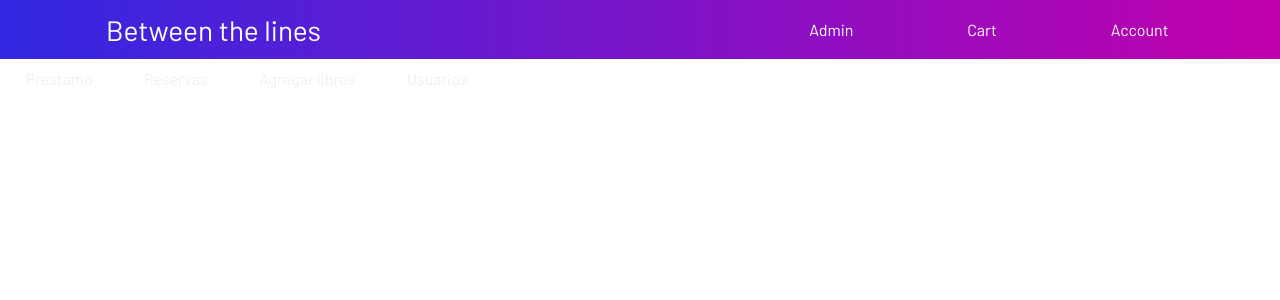
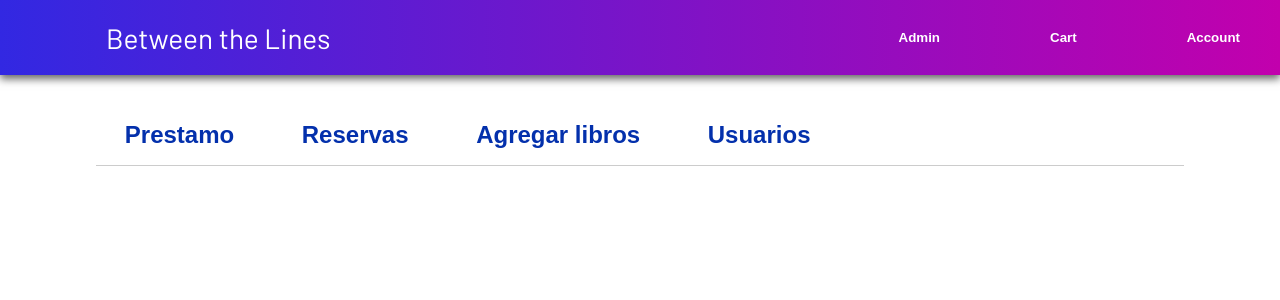
Before and after one commit to LucioWi/BibliotecaReact, a React (Vite) app in the folder biblioteca/: page / in a window 1280 px wide. Shown: the top 300 px of the page. Built offline with nearby package versions, Linux system fonts and the light colour scheme.

Commit message:
Mejorar botones
Los botones de "Prestamos" y todo eso. No se que pasó que se me vergeo todo lo que hice y solo pude recuperar hasta aca. Antes estaba mejor (mas parecido al del video).

```diff
--- a/biblioteca/index.html
+++ b/biblioteca/index.html
@@ -3,7 +3,7 @@
 
 <head>
   <meta charset="UTF-8" />
-  <link rel="icon" type="image/svg+xml" href="/hugo.png" />
+  <link rel="icon" type="image/svg+xml" href="/logo.jpeg" />
   <meta name="viewport" content="width=device-width, initial-scale=1.0" />
   <title>Biblioteca</title>
   <link rel="preconnect" href="https://fonts.googleapis.com">
--- a/biblioteca/src/App.css
+++ b/biblioteca/src/App.css
@@ -1,4 +1,5 @@
 html, body {
+  font-family: 'Barlow';
   margin: 0;
   padding: 0;
   height: 100%;
@@ -6,7 +7,6 @@ html, body {
 }
 
 body {
-  font-family: 'Barlow';
   display: flex;
   flex-direction: column;
   background-color: #ffffff;
@@ -14,15 +14,32 @@ body {
   min-width: 100vh;
   min-height: 100vh;
 }
+button {
+  border-style: none;
+}
+
+.nav-buttons button {
+  color: white;
+  background: none;
+  padding: 10px 15px;
+  cursor: pointer;
+  transition: background-color 0.3s, color 0.3s;
+}
+
+.nav-buttons button:hover {
+  color: #1f0caf;
+}
 
 header {
   background: rgb(50,40,226);
-    background: linear-gradient(90deg, rgba(50,40,226,1) 0%, rgba(194,0,173,1) 100%);
+  background: linear-gradient(90deg, rgba(50,40,226,1) 0%, rgba(194,0,173,1) 100%);
   color: white;
   padding: 10px;
+  margin-bottom: 2vh;
   text-align: center;
   min-width: 100vh;
   position: relative;
+  box-shadow: 0px 4px 8px rgba(0, 0, 0, 0.6);
 }
 
 nav {
@@ -48,8 +65,9 @@ nav {
   padding-right: 12vh;
 }
 
-.nav-buttons button {
-  color: white;
+.nav-buttons, button {
+  font-weight: 600;
+  color: #131313;
   background: none;
   padding: 10px 15px;
   cursor: pointer;
@@ -68,24 +86,59 @@ main {
   padding: 20px;
 }
 
-button {
-  border-style: none;
-  padding: 0.6em 1.2em;
-  font-size: 1em;
-  font-family: inherit;
-  background-color: #ffffff00;
-  cursor: pointer;
-  transition: border-color 0.25s;
-  margin-left: .5%;
-  margin-right: .5%;
-  color: #f0f0f0;
+.section {
+  display: flex;
+  align-items: center;
+  justify-content: flex-start;
+  margin: 0 12vh;
+  margin-top: 4vh;
+  border-bottom: 1px solid #cccccc;
+  position: relative;
 }
 
-button:hover {
-  color: #424242;
+.section-buttons {
+  border: none;
+  border-bottom: 1px solid transparent;
+  background: none;
+  cursor: pointer;
+  padding: 0.6em 1.2em;
+  font-size: 3vh;
+  color: #0330ac;
+  transition: color 0.3s, border-color 0.3s;
+  position: relative;
+  margin-right: 10px;
 }
 
-button:focus,
-button:focus-visible {
-  outline: 4px auto -webkit-focus-ring-color;
+/* Estilos para el botón seleccionado */
+.section-buttons.selected {
+  border-bottom: none; /* Quita la línea inferior */
+  color: #0330ac; /* Asegúrate de que el color sea el correcto */
 }
+
+.section-buttons.selected::before,
+.section-buttons.selected::after {
+  content: '';
+  position: absolute;
+  top: -4px;
+  height: calc(100% + 4px);
+  border: 1px solid #cccccc;
+  border-top-left-radius: 10px;
+  border-top-right-radius: 10px;
+  border-bottom: none;
+}
+
+.section-buttons.selected::before {
+  left: -8px;
+  width: calc(100% + 16px);
+  border-left: 1px solid #cccccc;
+  border-right: 1px solid #cccccc;
+  border-bottom: none; /* Quita la línea inferior */
+}
+
+.section-buttons.selected::after {
+  left: -8px;
+  width: calc(100% + 16px);
+  border-left: 1px solid #cccccc;
+  border-right: 1px solid #cccccc;
+  border-top: none; /* Quita la línea superior */
+}
--- a/biblioteca/src/App.jsx
+++ b/biblioteca/src/App.jsx
@@ -3,6 +3,7 @@ import './App.css';
 import Reservas from './components/Reservas';
 import AgregarLibros from './components/AgregarLibros';
 import Usuarios from './components/Usuarios';
+import Prestamo from './components/Prestamo';
 
 function App() {
   const [content, setContent] = useState('');
@@ -15,20 +16,25 @@ function App() {
     <div>
       <header>
         <nav>
-          <h1 className="brand">Between the lines</h1>
+          <h1 className="brand">Between the Lines</h1>
           <div className="nav-buttons">
-            <button onClick={() => handleButtonClick('Prestamo')}>Admin</button>
-            <button onClick={() => handleButtonClick('Reservas')}>Cart</button>
-            <button onClick={() => handleButtonClick('Agregar libros')}>Account</button>
+            <button onClick={() => handleButtonClick('Admin')}>Admin</button>
+            <button onClick={() => handleButtonClick('Cart')}>Cart</button>
+            <button onClick={() => handleButtonClick('Account')}>Account</button>
           </div>
         </nav>
       </header>
 
-      <div className="section-buttons">
-        <button onClick={() => handleButtonClick('Prestamo')}>Prestamo</button>
-        <button onClick={() => handleButtonClick('Reservas')}>Reservas</button>
-        <button onClick={() => handleButtonClick('Agregar libros')}>Agregar libros</button>
-        <button onClick={() => handleButtonClick('Usuarios')}>Usuarios</button>
+      <div className="section">
+        {['Prestamo', 'Reservas', 'Agregar libros', 'Usuarios'].map((section) => (
+          <button
+            key={section}
+            className={`section-buttons ${content === section ? 'selected' : ''}`}
+            onClick={() => handleButtonClick(section)}
+          >
+            {section}
+          </button>
+        ))}
       </div>
 
       <main>
--- a/biblioteca/src/components/Prestamo.jsx
+++ b/biblioteca/src/components/Prestamo.jsx
@@ -0,0 +1,9 @@
+import React from 'react';
+
+const Prestamo = () => {
+   return{
+
+   }
+  };
+
+  export default Prestamo; // Asegúrate de tener esta línea
```
Also changed, not shown: biblioteca/public/logo.jpeg (added).
